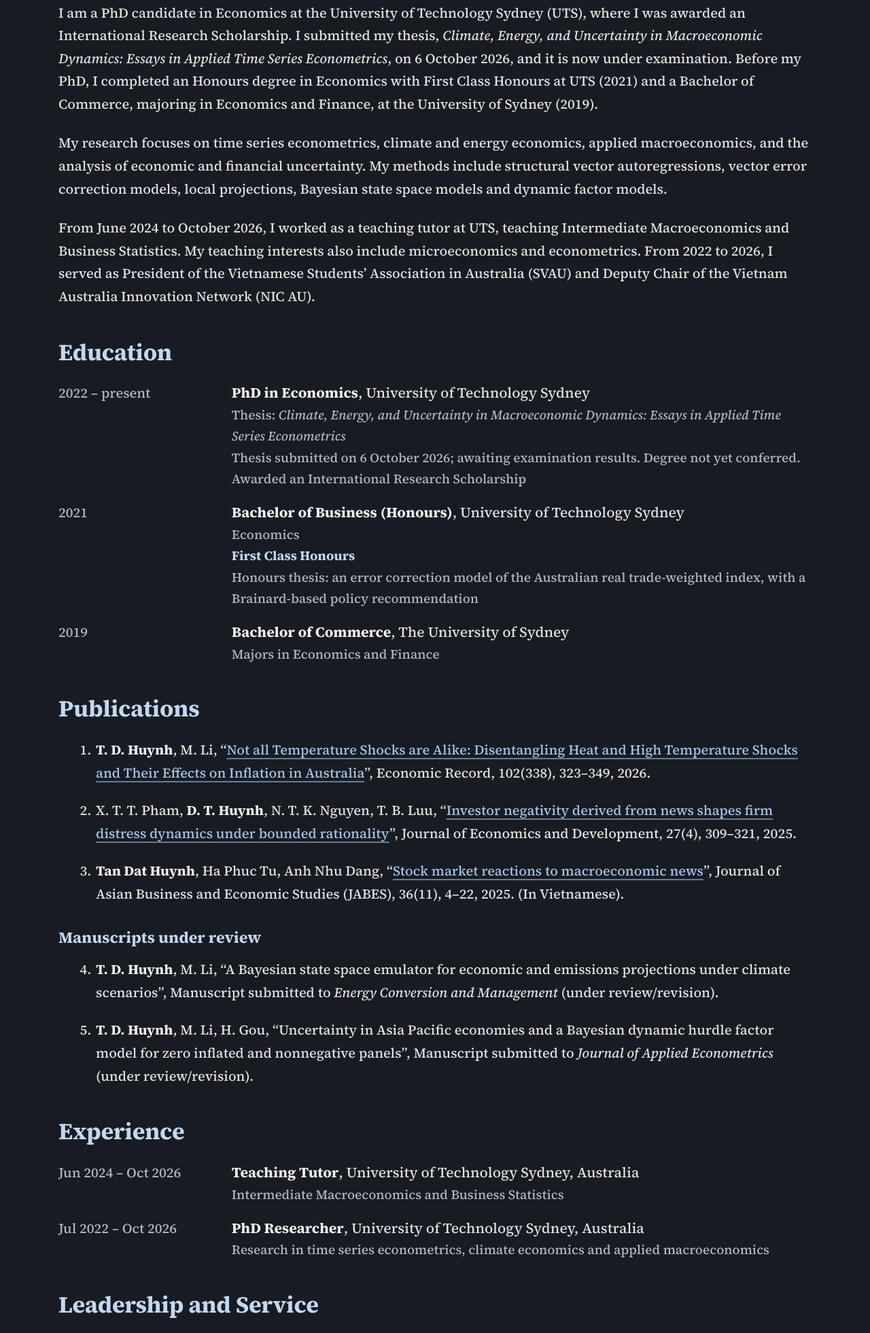
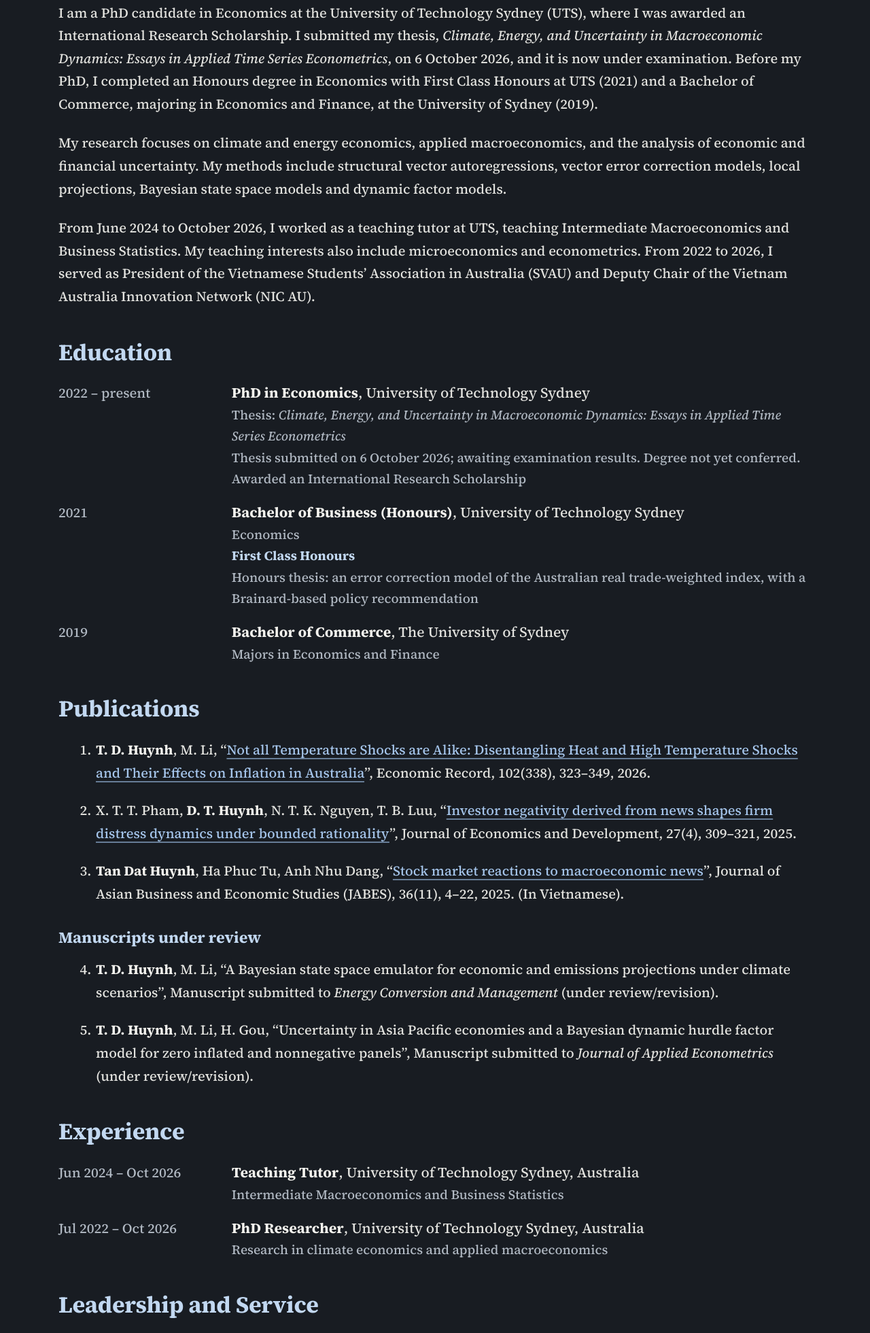
Before and after one commit to dathuynh1910-sudo/academic-website, a plain HTML site: page index.html in a window 1280 px wide. Shown: the part 434-2395 px from the top of the page at 68% size. Drawn offline with Linux system fonts and the light colour scheme.

Commit message:
Remove time series econometrics from research fields

```diff
--- a/index.html
+++ b/index.html
@@ -1,6 +1,6 @@
 <!doctype html>
 <html lang="en" data-theme="dark"><head><meta charset="utf-8"><meta name="viewport" content="width=device-width,initial-scale=1">
-<title>Tan Dat Huynh | Economics</title><meta name="description" content="Tan Dat Huynh, Economics PhD candidate at the University of Technology Sydney. Research in time series econometrics, climate economics and applied macroeconomics.">
+<title>Tan Dat Huynh | Economics</title><meta name="description" content="Tan Dat Huynh, Economics PhD candidate at the University of Technology Sydney. Research in climate economics and applied macroeconomics.">
 <link rel="preconnect" href="https://fonts.googleapis.com"><link rel="preconnect" href="https://fonts.gstatic.com" crossorigin><link href="https://fonts.googleapis.com/css2?family=Source+Serif+4:ital,wght@0,400;0,500;0,600;0,700;1,400;1,500;1,600&display=swap" rel="stylesheet">
 <style>
 :root{color-scheme:light;--bg:#fcfbf7;--text:#2b2d32;--strong:#15171b;--head:#1d3559;--link:#2f5990;--muted:#5d626a;--rule:#b2c1d3;--line:#deddd6}
@@ -12,7 +12,7 @@ header{border-bottom:1px solid var(--line);background:var(--bg);position:sticky;
 <main class="wrap" id="main"><div class="hero" id="top"><img hidden class="portrait" id="portrait" alt="Tan Dat Huynh"><div class="hero-text"><h1><span data-en="Tan Dat Huynh" data-vi="Huỳnh Tấn Đạt">Tan Dat Huynh</span></h1><p class="role"><span data-en="PhD Candidate in Economics" data-vi="Nghiên cứu sinh Tiến sĩ Kinh tế">PhD Candidate in Economics</span></p><p class="aff">University of Technology Sydney, Australia</p><div class="hero-links"><a href="#contact">Email</a><a href="cv.pdf" target="_blank" rel="noopener"><span data-en="Curriculum Vitae (PDF)" data-vi="Lý lịch khoa học (PDF)">Curriculum Vitae (PDF)</span></a></div></div></div>
 <section aria-labelledby="about"><h2 id="about"><span data-en="About" data-vi="Giới thiệu">About</span></h2>
 <p><span data-en="I am a PhD candidate in Economics at the University of Technology Sydney (UTS), where I was awarded an International Research Scholarship. I submitted my thesis," data-vi="Tôi là nghiên cứu sinh Tiến sĩ Kinh tế tại Đại học Công nghệ Sydney (UTS), nơi tôi được cấp Học bổng Nghiên cứu Quốc tế. Tôi đã nộp luận án,">I am a PhD candidate in Economics at the University of Technology Sydney (UTS), where I was awarded an International Research Scholarship. I submitted my thesis,</span> <em>Climate, Energy, and Uncertainty in Macroeconomic Dynamics: Essays in Applied Time Series Econometrics</em>, <span data-en="on 6 October 2026, and it is now under examination. Before my PhD, I completed an Honours degree in Economics with First Class Honours at UTS (2021) and a Bachelor of Commerce, majoring in Economics and Finance, at the University of Sydney (2019)." data-vi="vào ngày 6 tháng 10 năm 2026 và hiện đang chờ kết quả thẩm định. Trước đó, tôi tốt nghiệp Cử nhân Danh dự ngành Kinh tế với bằng danh dự hạng nhất tại UTS (2021) và Cử nhân Thương mại, chuyên ngành Kinh tế và Tài chính, tại Đại học Sydney (2019).">on 6 October 2026, and it is now under examination. Before my PhD, I completed an Honours degree in Economics with First Class Honours at UTS (2021) and a Bachelor of Commerce, majoring in Economics and Finance, at the University of Sydney (2019).</span></p>
-<p><span data-en="My research focuses on time series econometrics, climate and energy economics, applied macroeconomics, and the analysis of economic and financial uncertainty. My methods include structural vector autoregressions, vector error correction models, local projections, Bayesian state space models and dynamic factor models." data-vi="Hướng nghiên cứu của tôi bao gồm kinh tế lượng chuỗi thời gian, kinh tế học khí hậu và năng lượng, kinh tế vĩ mô ứng dụng, và phân tích bất định kinh tế và tài chính. Các phương pháp nghiên cứu bao gồm VAR cấu trúc, mô hình hiệu chỉnh sai số, phép chiếu cục bộ, mô hình không gian trạng thái Bayes và mô hình nhân tố động.">My research focuses on time series econometrics, climate and energy economics, applied macroeconomics, and the analysis of economic and financial uncertainty. My methods include structural vector autoregressions, vector error correction models, local projections, Bayesian state space models and dynamic factor models.</span></p>
+<p><span data-en="My research focuses on climate and energy economics, applied macroeconomics, and the analysis of economic and financial uncertainty. My methods include structural vector autoregressions, vector error correction models, local projections, Bayesian state space models and dynamic factor models." data-vi="Hướng nghiên cứu của tôi bao gồm kinh tế học khí hậu và năng lượng, kinh tế vĩ mô ứng dụng, và phân tích bất định kinh tế và tài chính. Các phương pháp nghiên cứu bao gồm VAR cấu trúc, mô hình hiệu chỉnh sai số, phép chiếu cục bộ, mô hình không gian trạng thái Bayes và mô hình nhân tố động.">My research focuses on climate and energy economics, applied macroeconomics, and the analysis of economic and financial uncertainty. My methods include structural vector autoregressions, vector error correction models, local projections, Bayesian state space models and dynamic factor models.</span></p>
 <p><span data-en="From June 2024 to October 2026, I worked as a teaching tutor at UTS, teaching Intermediate Macroeconomics and Business Statistics. My teaching interests also include microeconomics and econometrics. From 2022 to 2026, I served as President of the Vietnamese Students’ Association in Australia (SVAU) and Deputy Chair of the Vietnam Australia Innovation Network (NIC AU)." data-vi="Từ tháng 6 năm 2024 đến tháng 10 năm 2026, tôi giảng dạy các môn Kinh tế vĩ mô trung cấp và Thống kê kinh doanh tại UTS. Tôi cũng quan tâm đến giảng dạy kinh tế vi mô và kinh tế lượng. Từ năm 2022 đến 2026, tôi giữ vai trò Chủ tịch Hội Sinh viên Việt Nam tại Úc (SVAU) và Phó Chủ nhiệm Mạng lưới Đổi mới sáng tạo Việt Nam tại Úc (NIC AU).">From June 2024 to October 2026, I worked as a teaching tutor at UTS, teaching Intermediate Macroeconomics and Business Statistics. My teaching interests also include microeconomics and econometrics. From 2022 to 2026, I served as President of the Vietnamese Students’ Association in Australia (SVAU) and Deputy Chair of the Vietnam Australia Innovation Network (NIC AU).</span></p>
 </section>
 <section aria-labelledby="education"><h2 id="education"><span data-en="Education" data-vi="Đào tạo">Education</span></h2>
@@ -24,7 +24,7 @@ header{border-bottom:1px solid var(--line);background:var(--bg);position:sticky;
 <h3><span data-en="Manuscripts under review" data-vi="Bản thảo đang phản biện">Manuscripts under review</span></h3><ol start="4"><li><strong>T. D. Huynh</strong>, M. Li, “A Bayesian state space emulator for economic and emissions projections under climate scenarios”, <span data-en="Manuscript submitted to" data-vi="Bản thảo gửi">Manuscript submitted to</span> <em>Energy Conversion and Management</em> (<span data-en="under review/revision" data-vi="đang phản biện/chỉnh sửa">under review/revision</span>).</li><li><strong>T. D. Huynh</strong>, M. Li, H. Gou, “Uncertainty in Asia Pacific economies and a Bayesian dynamic hurdle factor model for zero inflated and nonnegative panels”, <span data-en="Manuscript submitted to" data-vi="Bản thảo gửi">Manuscript submitted to</span> <em>Journal of Applied Econometrics</em> (<span data-en="under review/revision" data-vi="đang phản biện/chỉnh sửa">under review/revision</span>).</li></ol></section>
 <section aria-labelledby="experience"><h2 id="experience"><span data-en="Experience" data-vi="Kinh nghiệm">Experience</span></h2>
 <div class="entry"><div class="date"><span data-en="Jun 2024 – Oct 2026" data-vi="06/2024 – 10/2026">Jun 2024 – Oct 2026</span></div><div><div class="entry-title"><strong><span data-en="Teaching Tutor" data-vi="Giảng dạy">Teaching Tutor</span></strong>, University of Technology Sydney, Australia</div><div class="detail"><span data-en="Intermediate Macroeconomics and Business Statistics" data-vi="Kinh tế vĩ mô trung cấp và Thống kê kinh doanh">Intermediate Macroeconomics and Business Statistics</span></div></div></div>
-<div class="entry"><div class="date"><span data-en="Jul 2022 – Oct 2026" data-vi="07/2022 – 10/2026">Jul 2022 – Oct 2026</span></div><div><div class="entry-title"><strong><span data-en="PhD Researcher" data-vi="Nghiên cứu sinh tiến sĩ">PhD Researcher</span></strong>, University of Technology Sydney, Australia</div><div class="detail"><span data-en="Research in time series econometrics, climate economics and applied macroeconomics" data-vi="Nghiên cứu về kinh tế lượng chuỗi thời gian, kinh tế học khí hậu và kinh tế vĩ mô ứng dụng">Research in time series econometrics, climate economics and applied macroeconomics</span></div></div></div>
+<div class="entry"><div class="date"><span data-en="Jul 2022 – Oct 2026" data-vi="07/2022 – 10/2026">Jul 2022 – Oct 2026</span></div><div><div class="entry-title"><strong><span data-en="PhD Researcher" data-vi="Nghiên cứu sinh tiến sĩ">PhD Researcher</span></strong>, University of Technology Sydney, Australia</div><div class="detail"><span data-en="Research in climate economics and applied macroeconomics" data-vi="Nghiên cứu về kinh tế học khí hậu và kinh tế vĩ mô ứng dụng">Research in climate economics and applied macroeconomics</span></div></div></div>
 </section>
 <section aria-labelledby="service"><h2 id="service"><span data-en="Leadership and Service" data-vi="Lãnh đạo và hoạt động cộng đồng">Leadership and Service</span></h2>
 <div class="entry"><div class="date">2022 – 2026</div><div><div class="entry-title"><strong><span data-en="President" data-vi="Chủ tịch">President</span></strong>, <span data-en="Vietnamese Students’ Association in Australia (SVAU)" data-vi="Hội Sinh viên Việt Nam tại Úc (SVAU)">Vietnamese Students’ Association in Australia (SVAU)</span></div></div></div>
```
